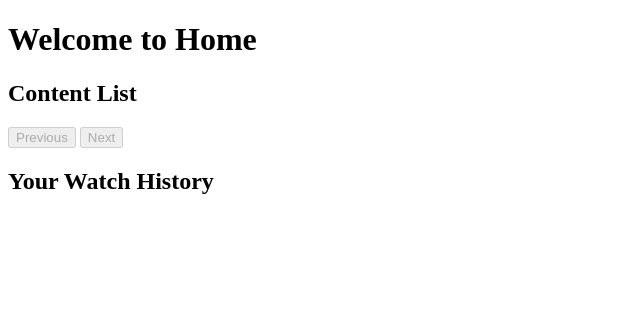
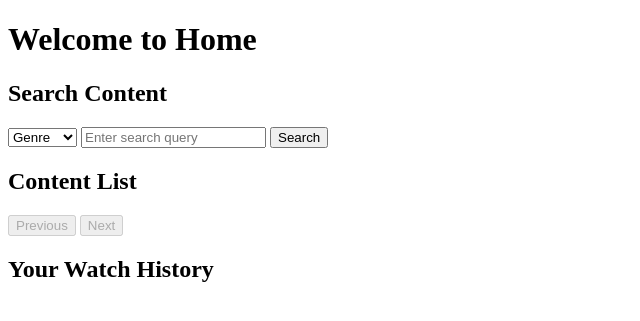
Before and after one commit to seoyeong10yun/SoftwareEngineering_Team14, a Django app: page /home/ in a window 1280 px wide. Shown: the top 321 px of the page, without its empty margins (0-640 px from the left). Run offline with Django 5.2, Linux system fonts and the light colour scheme.

Commit message:
feat: 태그별 검색 기능 추가

```diff
--- a/api/api.py
+++ b/api/api.py
@@ -8,6 +8,8 @@
 from rest_framework.pagination import PageNumberPagination
 from rest_framework.decorators import authentication_classes, permission_classes
 from django.utils import timezone
+from django.db.models import Q
+
 
 # 콘텐츠 리스트를 보여주는 apiview
 class ContentListView(APIView):
@@ -140,3 +142,27 @@
 
         serializer = DislikeContentSerializer(dislike)
         return Response(serializer.data, status=status.HTTP_201_CREATED)
+
+# 검색 기능을 수행하는 APIView
+class ContentSearchView(APIView):
+    def get(self, request):
+        tag = request.query_params.get('tag')
+        query = request.query_params.get('query')
+
+        if not tag or not query:
+            return Response({'error': 'Tag and query parameters are required'}, status=status.HTTP_400_BAD_REQUEST)
+
+        filters = {
+            'genre': Q(genre__icontains=query),
+            'director': Q(director__icontains=query),
+            'title': Q(title__icontains=query),
+            'cast': Q(cast__icontains=query),
+            'country': Q(country__icontains=query),
+        }
+
+        if tag not in filters:
+            return Response({'error': 'Invalid tag'}, status=status.HTTP_400_BAD_REQUEST)
+
+        contents = Content.objects.filter(filters[tag])
+        serializer = ContentSerializer(contents, many=True)
+        return Response(serializer.data)
--- a/api/urls.py
+++ b/api/urls.py
@@ -18,4 +18,5 @@
     path('add_watch_history/', AddWatchHistoryView.as_view(), name='add_watch_history'),
     path('like_content/', LikeContentView.as_view(), name='like_content'),
     path('dislike_content/', DislikeContentView.as_view(), name='dislike_content'),
+    path('search/', ContentSearchView.as_view(), name='content_search'),
 ]
--- a/templates/myapp/home.html
+++ b/templates/myapp/home.html
@@ -7,6 +7,18 @@
 </head>
 <body>
     <h1>Welcome to Home</h1>
+
+    <h2>Search Content</h2>
+    <select id="search-tag">
+        <option value="genre">Genre</option>
+        <option value="director">Director</option>
+        <option value="title">Title</option>
+        <option value="cast">Cast</option>
+        <option value="country">Country</option>
+    </select>
+    <input type="text" id="search-query" placeholder="Enter search query">
+    <button onclick="searchContent()">Search</button>
+
     <h2>Content List</h2>
     <ul id="content-list"></ul>
     <button id="prev-page" disabled>Previous</button>
@@ -71,6 +83,31 @@
             });
         }
 
+        function searchContent() {
+            const tag = document.getElementById('search-tag').value;
+            const query = document.getElementById('search-query').value;
+
+            fetch(`/api/search/?tag=${tag}&query=${query}`, {
+                headers: {
+                    'Authorization': `Token ${token}`,
+                }
+            })
+            .then(response => response.json())
+            .then(data => {
+                const contentList = document.getElementById('content-list');
+                contentList.innerHTML = ''; // Clear existing content
+                data.forEach(content => {
+                    const li = document.createElement('li');
+                    li.textContent = content.title;
+                    li.onclick = () => window.location.href = `/content/${content.id}/`;
+                    contentList.appendChild(li);
+                });
+            })
+            .catch(error => {
+                console.error('Error searching content:', error);
+            });
+        }
+
         // Initial load
         loadContentList(currentPage);
         loadWatchHistory();
```
